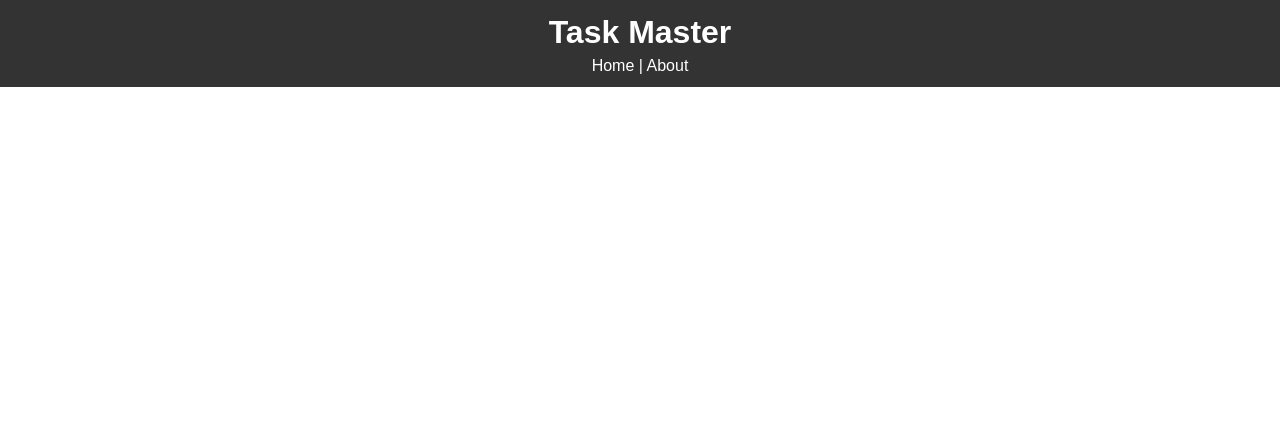
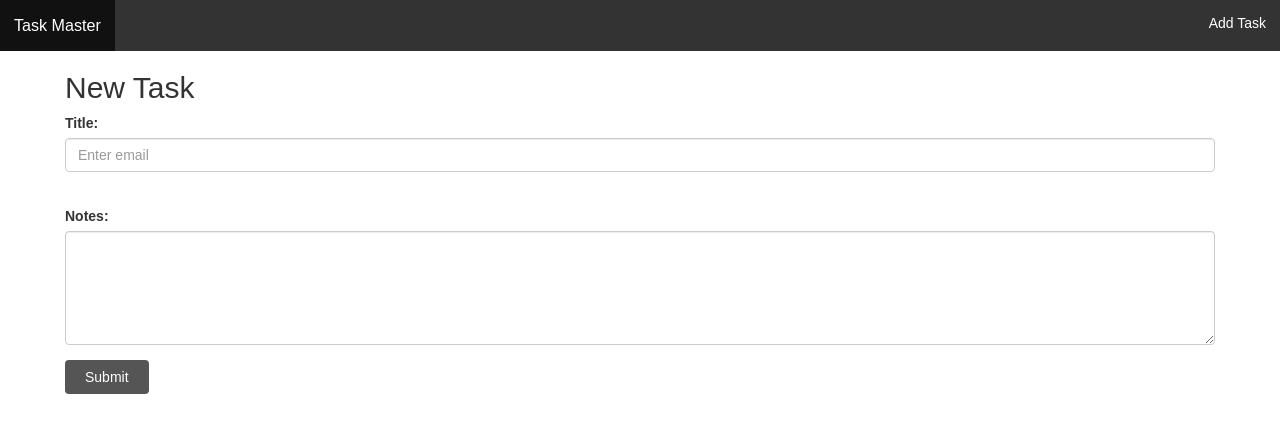
Before and after one commit to arjuntrh/task-master, an Angular app in the folder frontend/: page /newTask in a window 1280 px wide. Before the commit this address led to /. Shown: the top 432 px of the page. Built offline with nearby package versions, Linux system fonts and the light colour scheme.

Commit message:
Added new task page. Markup only

```diff
--- a/frontend/src/app/app-routing.module.ts
+++ b/frontend/src/app/app-routing.module.ts
@@ -2,10 +2,11 @@ import { NgModule } from '@angular/core';
 import { Routes, RouterModule } from '@angular/router';
 import {TaskListComponent } from './components/task-list/task-list.component';
 import { AboutComponent } from './components/pages/about/about.component'
+import { NewTaskComponent } from './components/pages/new-task/new-task.component';
 
 const routes: Routes = [
   {path: '', component: TaskListComponent},
-  {path: 'about', component: AboutComponent}
+  {path: 'newTask', component: NewTaskComponent}
 ];
 
 @NgModule({
--- a/frontend/src/app/app.module.ts
+++ b/frontend/src/app/app.module.ts
@@ -10,6 +10,7 @@ import { TaskItemComponent } from './components/task-item/task-item.component';
 import { HeaderComponent } from './components/layout/header/header.component';
 import { AddTaskComponent } from './components/add-task/add-task.component';
 import { AboutComponent } from './components/pages/about/about.component';
+import { NewTaskComponent } from './components/pages/new-task/new-task.component';
 
 @NgModule({
   declarations: [
@@ -19,6 +20,7 @@ import { AboutComponent } from './components/pages/about/about.component';
     HeaderComponent,
     AddTaskComponent,
     AboutComponent,
+    NewTaskComponent,
   ],
   imports: [
     BrowserModule,
--- a/frontend/src/app/components/layout/header/header.component.css
+++ b/frontend/src/app/components/layout/header/header.component.css
@@ -1,6 +1,30 @@
 .header {
     background: #333;
     color: #fff;
-    text-align: center;
-    padding: 10px;
+    /* text-align: center; */
+    /* padding: 10px; */
   }
+
+ul {
+  list-style-type: none;
+  margin: 0;
+  padding: 0;
+  overflow: hidden;
+  background-color: #333;
+}
+
+li {
+  float: left;
+}
+
+li a {
+  display: block;
+  color: white;
+  text-align: center;
+  padding: 14px 14px;
+  text-decoration: none;
+}
+
+li a:hover:not(.active) {
+  background-color: #111;
+}
--- a/frontend/src/app/components/layout/header/header.component.html
+++ b/frontend/src/app/components/layout/header/header.component.html
@@ -1,6 +1,10 @@
 <header class="header">
-    <h1>Task Master</h1>
-    <nav>
+    <!-- <h1>Task Master</h1> -->
+    <!-- <nav>
         <a routerLink="/">Home</a> | <a routerLink="/about">About</a>
-    </nav>
+    </nav> -->
+    <ul>
+        <li><a style="font-size:115%;"routerLink="/">Task Master</a></li>
+        <li style="float:right"><a class="addTask" routerLink="/newTask">Add Task</a></li>
+      </ul>
 </header>
--- /dev/null
+++ b/frontend/src/app/components/pages/new-task/new-task.component.html
@@ -0,0 +1,16 @@
+<!-- <p>new-task works!</p> -->
+<div class="container">
+    <h2>New Task</h2>
+    <form action="/action_page.php">
+      <div class="form-group">
+        <label for="email">Title:</label>
+        <input type="email" class="form-control" id="email" placeholder="Enter email" name="email">
+      </div>
+      <br>
+      <div class="form-group">
+        <label for="comment">Notes:</label>
+        <textarea class="form-control" rows="5" id="comment"></textarea>
+      </div>
+      <button type="submit" class="btn btn-default">Submit</button>
+    </form>
+</div>
--- /dev/null
+++ b/frontend/src/app/components/pages/new-task/new-task.component.ts
@@ -0,0 +1,15 @@
+import { Component, OnInit } from '@angular/core';
+
+@Component({
+  selector: 'app-new-task',
+  templateUrl: './new-task.component.html',
+  styleUrls: ['./new-task.component.css']
+})
+export class NewTaskComponent implements OnInit {
+
+  constructor() { }
+
+  ngOnInit() {
+  }
+
+}
--- a/frontend/src/index.html
+++ b/frontend/src/index.html
@@ -8,6 +8,8 @@
   <meta name="viewport" content="width=device-width, initial-scale=1">
   <link rel="icon" type="image/x-icon" href="favicon.ico">
   <link rel="stylesheet" href="https://fonts.googleapis.com/icon?family=Material+Icons">
+  <link rel="stylesheet" href="https://maxcdn.bootstrapcdn.com/bootstrap/3.4.1/css/bootstrap.min.css">
+  <script src="https://maxcdn.bootstrapcdn.com/bootstrap/3.4.1/js/bootstrap.min.js"></script>
 </head>
 
 <body>
```
Also changed, not shown: frontend/src/app/components/pages/new-task/new-task.component.css (added), 1 other file (tests, documents, lock files or other folders).
